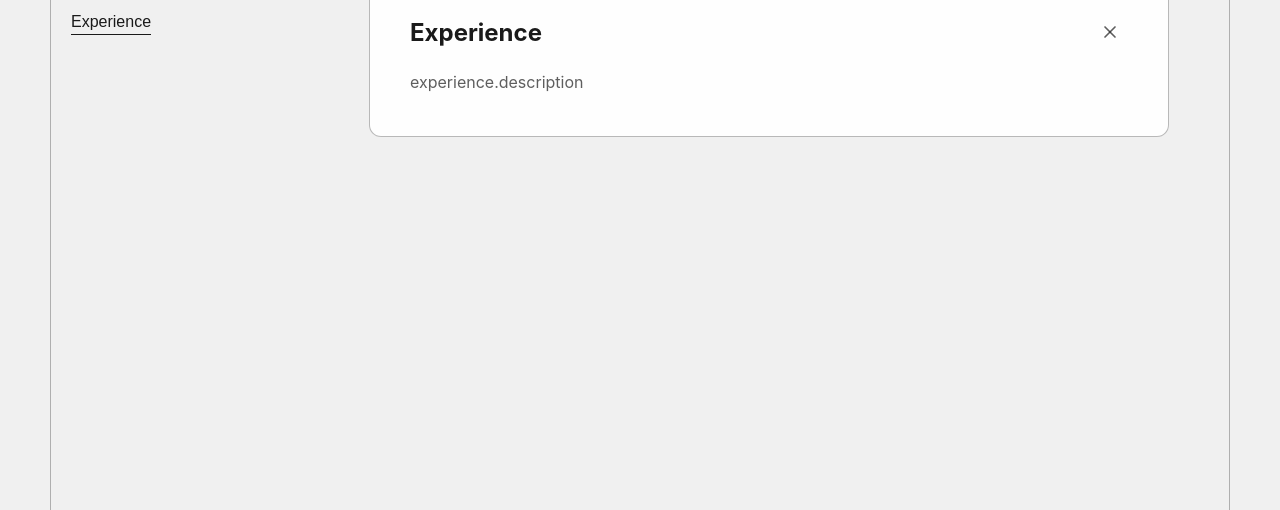
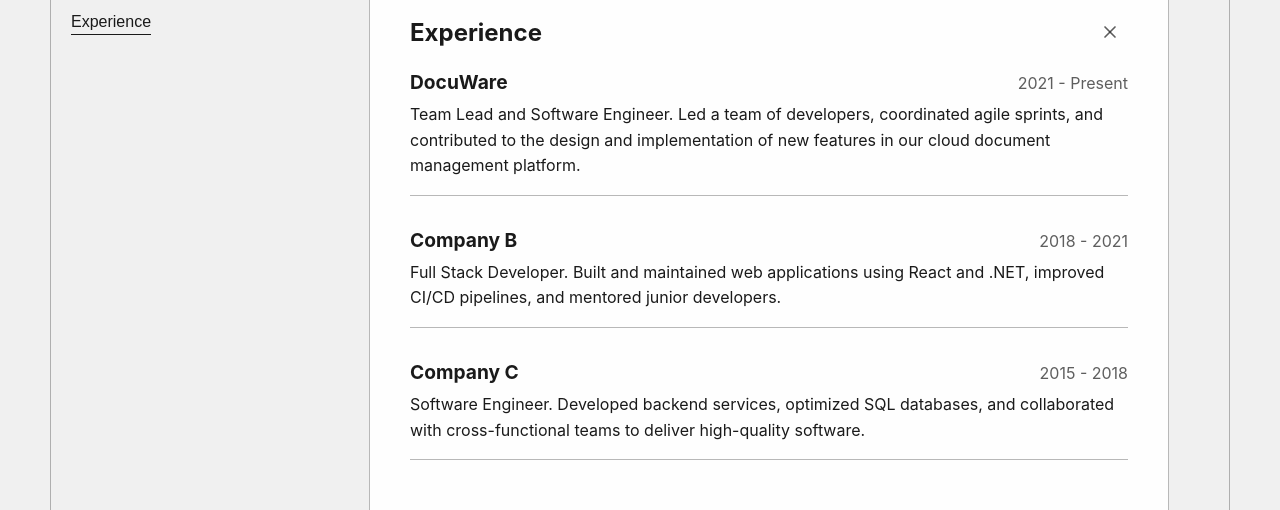
Before and after one commit to brunoccst/portfolio, a React (Vite) app in the folder portfolio.web/: page / in a window 1280 px wide. Both pictures are taken after a click on the button "Experience". Shown: the part 158-668 px from the top of the page. Built offline with nearby package versions, Linux system fonts and the light colour scheme.

Commit message:
Created ExperienceItem

```diff
--- a/portfolio.web/src/components/Sections/Experience/Experience.tsx
+++ b/portfolio.web/src/components/Sections/Experience/Experience.tsx
@@ -1,12 +1,27 @@
 import { useTranslation } from "react-i18next";
 import Section from "../Section";
+import ExperienceItem from "./ExperienceItem";
 
 const Experience = () => {
     const { t } = useTranslation();
 
     return (
         <Section title={t("experience.title")}>
-            <p>{t("experience.description")}</p>
+            <ExperienceItem
+                company="DocuWare"
+                period="2021 - Present"
+                description="Team Lead and Software Engineer. Led a team of developers, coordinated agile sprints, and contributed to the design and implementation of new features in our cloud document management platform."
+            />
+            <ExperienceItem
+                company="Company B"
+                period="2018 - 2021"
+                description="Full Stack Developer. Built and maintained web applications using React and .NET, improved CI/CD pipelines, and mentored junior developers."
+            />
+            <ExperienceItem
+                company="Company C"
+                period="2015 - 2018"
+                description="Software Engineer. Developed backend services, optimized SQL databases, and collaborated with cross-functional teams to deliver high-quality software."
+            />
         </Section>
     );
 };
--- /dev/null
+++ b/portfolio.web/src/components/Sections/Experience/ExperienceItem.scss
@@ -0,0 +1,26 @@
+.experience-item {
+  margin-bottom: 2rem;
+  padding-bottom: 1rem;
+  border-bottom: 1px solid var(--border-color);
+
+  .experience-header {
+    display: flex;
+    justify-content: space-between;
+    align-items: baseline;
+    margin-bottom: 0.5rem;
+
+    .company {
+      font-size: 1.2rem;
+      font-weight: bold;
+    }
+    .period {
+      font-size: 1rem;
+      color: var(--text-color-secondary);
+    }
+  }
+
+  .description {
+    margin: 0;
+    color: var(--text-color);
+  }
+}
--- /dev/null
+++ b/portfolio.web/src/components/Sections/Experience/ExperienceItem.tsx
@@ -0,0 +1,21 @@
+import { PropsWithChildren } from "react";
+import './ExperienceItem.scss';
+
+interface ExperienceItemProps extends PropsWithChildren {
+  company: string;
+  period: string;
+  description: string;
+}
+
+const ExperienceItem = ({ company, period, description, children }: ExperienceItemProps) => (
+  <div className="experience-item">
+    <div className="experience-header">
+      <h3 className="company">{company}</h3>
+      <span className="period">{period}</span>
+    </div>
+    <p className="description">{description}</p>
+    {children}
+  </div>
+);
+
+export default ExperienceItem;
```
